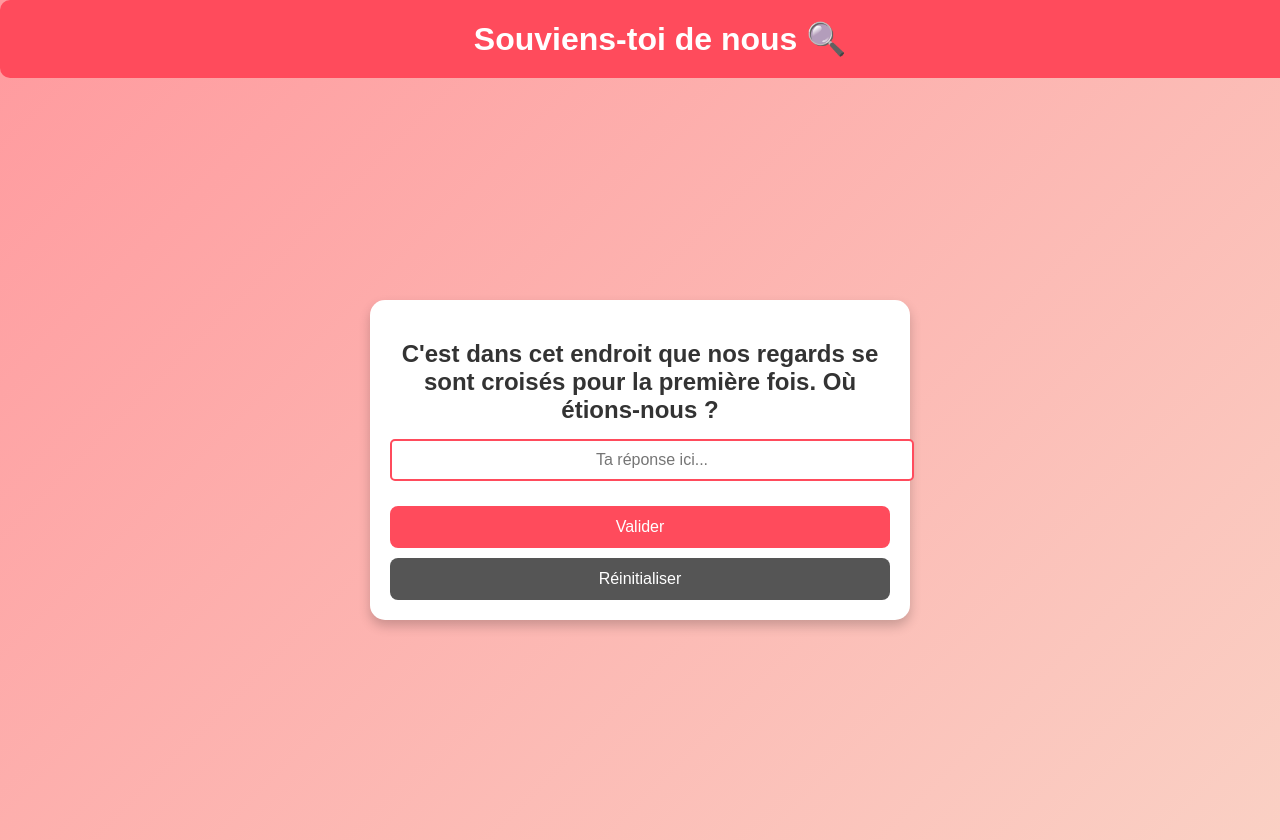
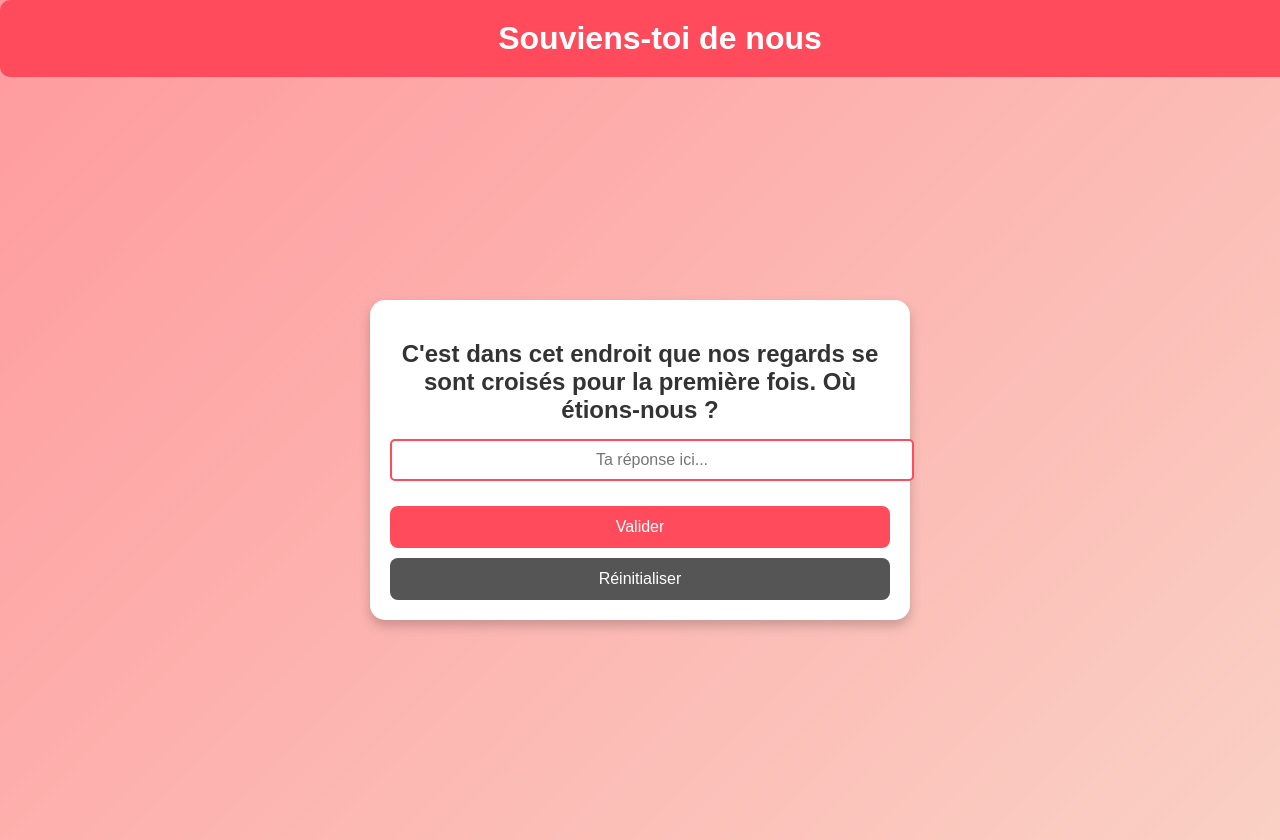
Before and after one commit to kermadihamza/enigme, a React (Create React App) app: page / in a window 1280 px wide. Built offline with nearby package versions, Linux system fonts and the light colour scheme.

Commit message:
new style sans search

```diff
--- a/src/components/game.tsx
+++ b/src/components/game.tsx
@@ -151,7 +151,7 @@ export default function EnigmeGame() {
 
   return (
     <Container>
-      <Header>Souviens-toi de nous 🔍</Header> {/* Nouveau header */}
+      <Header>Souviens-toi de nous</Header> {/* Nouveau header */}
       <Section>
         <Question>{enigmes[index].question}</Question>
         <Input
```
